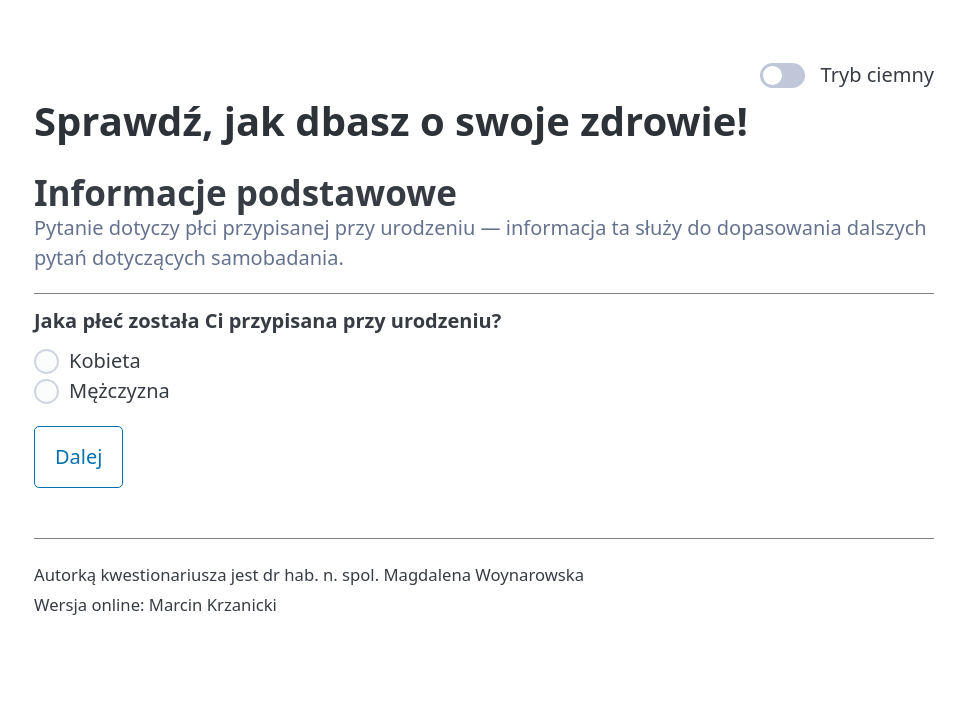
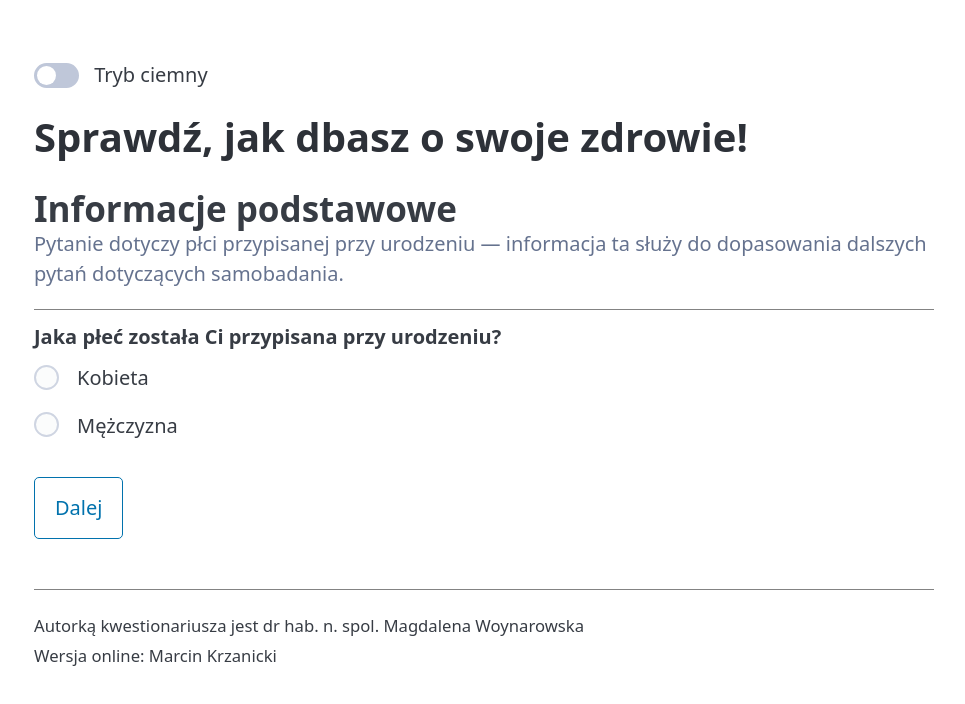
Before and after one commit to ka-er-zet/jak-dbasz-o-zdrowie, a website: page index.html in a window 1280 px wide. Both pictures are taken after a click on the button "Wypełnij kwestionariusz". Shown: the whole page, without its empty margins (156-1121 px from the left). Drawn offline with nearby package versions, Linux system fonts and the light colour scheme.

Commit message:
ux: scroll to top before showing summary; spacing fixes

```diff
--- a/app.js
+++ b/app.js
@@ -209,8 +209,15 @@ function renderSection(idx) {
       renderSection(currentSectionIdx);
     }
     else {
-      // last section -> show summary view built from survey structure and collected answers
-      renderSummary();
+      // last section -> scroll to top then show summary view built from survey structure and collected answers
+      try {
+        // smooth scroll to top for a nicer transition, then render summary after a short delay
+        window.scrollTo({ top: 0, behavior: 'smooth' });
+        setTimeout(() => { renderSummary(); }, 300);
+      } catch (e) {
+        // fallback: immediate render if scrolling isn't supported
+        renderSummary();
+      }
     }
   });
   sectionNav.appendChild(secNext);
--- a/index.html
+++ b/index.html
@@ -13,7 +13,7 @@
   <main class="container">
     <header>
       <!-- theme toggle placed at the very top of the header -->
-      <div style="display:flex; justify-content:flex-end;">
+      <div style="display:flex; justify-content:flex-start; margin-bottom:16px;">
         <label class="switch" for="theme-toggle">
           <input id="theme-toggle" type="checkbox" role="switch" aria-checked="false" aria-label="Tryb ciemny" />
           <span>Tryb ciemny</span>
--- a/styles.css
+++ b/styles.css
@@ -6,6 +6,27 @@
 .matrix-row { display:flex; gap:0.5rem; align-items:center; margin-top:0.5rem; }
 .matrix-row > div { display:flex; flex-direction:column; align-items:center; }
 .form { margin-bottom:0.75rem; }
+/* ensure each option line (radio/checkbox/text option) has comfortable spacing */
+.form > fieldset > div,
+.form > div,
+.form > label,
+.form > fieldset > label {
+	margin-bottom: 16px;
+}
+
+/* Override Pico's inline radio/checkbox label rule so spacing is consistent
+	 Use fairly specific selectors to win over Pico's rule which uses [type=...] ~ label */
+.form input[type="radio"] ~ label,
+.form input[type="radio"] + label,
+.form input[type="checkbox"] ~ label,
+.form input[type="checkbox"] + label {
+	/* keep label on same line as control, and use parent <div> for spacing */
+	display: inline-block !important;
+	margin-bottom: 0 !important;
+	margin-left: 8px;
+	vertical-align: middle;
+	cursor: pointer;
+}
 /* Make only fieldset legends bold (question group titles) */
 fieldset legend {
 	font-weight: 700;
```
